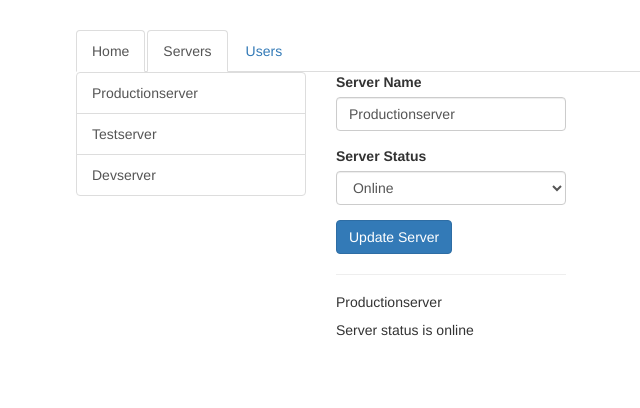
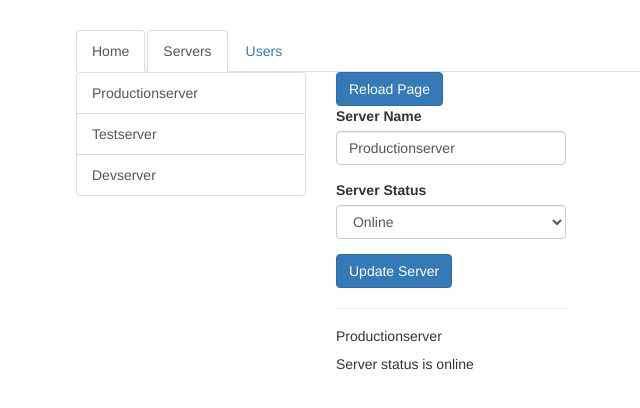
Before and after one commit to rafaelss84/tutorial-angular4-udemy-modules, an Angular app: page /servers in a window 1280 px wide. Shown: the top 408 px of the page, without its empty margins (189-829 px from the left). Built offline with nearby package versions, Linux system fonts and the light colour scheme.

Commit message:
Aula 119: Usando caminhos relativos em navegação programática

```diff
--- a/src/app/servers/servers.component.html
+++ b/src/app/servers/servers.component.html
@@ -10,6 +10,7 @@
     </div>
   </div>
   <div class="col-xs-12 col-sm-4">
+    <button class="btn btn-primary" (click)="onReload()">Reload Page</button>
     <app-edit-server></app-edit-server>
     <hr>
     <app-server></app-server>
--- a/src/app/servers/servers.component.ts
+++ b/src/app/servers/servers.component.ts
@@ -1,5 +1,6 @@
 import { Component, OnInit } from '@angular/core';
 import { ServersService } from './servers.service';
+import { Router, ActivatedRoute } from "@angular/router";
 
 @Component({
   selector: 'app-servers',
@@ -9,10 +10,18 @@
 export class ServersComponent implements OnInit {
   private servers: {id: number, name: string, status: string}[] = [];
 
-  constructor(private serversService: ServersService) { }
+  constructor(private serversService: ServersService,
+              private router: Router,
+              private route: ActivatedRoute) {
+
+  }
 
   ngOnInit() {
     this.servers = this.serversService.getServers();
   }
 
+  onReload() {
+    // this.router.navigate(['servers'], {relativeTo: this.route});
+  }
+
 }
```
